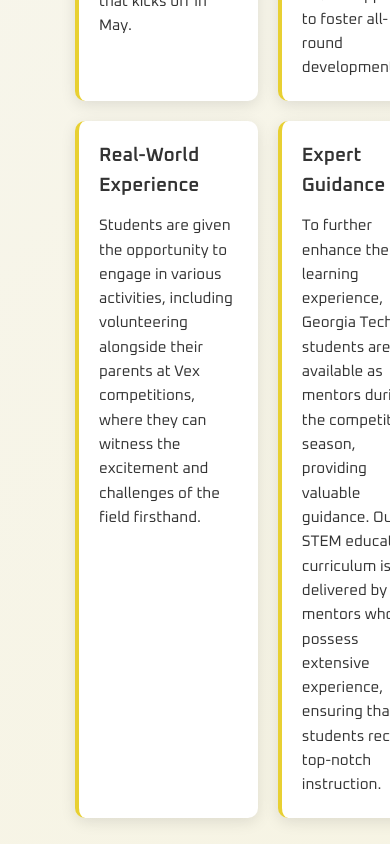
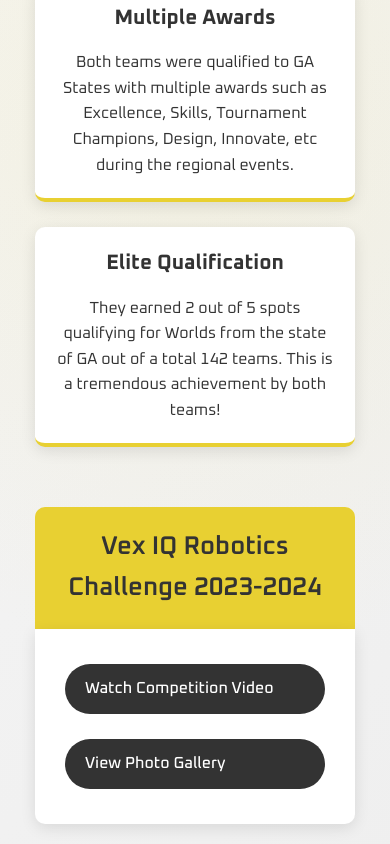
Before and after one commit to psreepada/re-imagined, a React (Vite) app: page / in a window 390 px wide. Shown: the part 1520-2364 px from the top of the page. Built offline with nearby package versions, Linux system fonts and the light colour scheme.

Commit message:
fix/style: mobile responsive for about section

```diff
--- a/package.json
+++ b/package.json
@@ -10,6 +10,7 @@
     "preview": "vite preview"
   },
   "dependencies": {
+    "@supabase/supabase-js": "^2.49.1",
     "react": "^19.0.0",
     "react-dom": "^19.0.0",
     "react-icons": "^5.5.0"
--- a/src/App.css
+++ b/src/App.css
@@ -295,24 +295,42 @@
 }
 
 @media (max-width: 768px) {
+  .about-content {
+    display: flex;
+    flex-direction: column;
+    gap: 20px;
+    text-align: center;
+  }
+
+  .about-image {
+    width: 100%;
+    max-width: 400px;
+    margin: 0 auto;
+  }
+
+  .about-text {
+    display: flex;
+    flex-direction: column;
+    gap: 15px;
+    width: 100%;
+  }
+
+  .about-card {
+    max-width: 100%;
+    padding: 20px;
+  }
+
   .about-cards-row {
     flex-direction: column;
     align-items: center;
   }
 
-  .about-cards-row .about-card {
-    max-width: 100%;
-  }
-
-  .program-image {
-    height: 150px;
-  }
-
-  .about-image-centered img {
-    max-height: 300px;
-    object-fit: cover;
+  .about-image img {
+    width: 100%;
+    height: auto;
   }
 }
+
 
 .program-section {
   background-color: var(--secondary-color);
--- a/src/App.tsx
+++ b/src/App.tsx
@@ -117,6 +117,51 @@
         </div>
       </header>
 
+      <section id="achievements" className="section achievement-section">
+        <div className="container">
+          <div className="achievement-container">
+            <div className="achievement-header">
+              <h2 className="section-title">CONGRATULATIONS</h2>
+              <div className="trophy-animation">
+                <div className="trophy">🏆</div>
+              </div>
+              <h3 className="achievement-subtitle">to the teams for VEX WORLDS 2024 QUALIFICATION!</h3>
+            </div>
+
+            <div className="achievement-cards">
+              <div className="achievement-card">
+                <h4>Team 770A & 770B</h4>
+                <p>Re-imagine Robotics Elementary Teams have qualified for 2024 VEX Worlds Championship during last Saturday's GA State Tournament.</p>
+              </div>
+
+              <div className="achievement-card">
+                <h4>Multiple Awards</h4>
+                <p>Both teams were qualified to GA States with multiple awards such as Excellence, Skills, Tournament Champions, Design, Innovate, etc during the regional events.</p>
+              </div>
+
+              <div className="achievement-card">
+                <h4>Elite Qualification</h4>
+                <p>They earned 2 out of 5 spots qualifying for Worlds from the state of GA out of a total 142 teams. This is a tremendous achievement by both teams!</p>
+              </div>
+            </div>
+
+            <div className="competition-info">
+              <div className="competition-banner">
+                <h3>Vex IQ Robotics Challenge 2023-2024</h3>
+              </div>
+              <div className="competition-links">
+                <a href="https://youtu.be/tuQ8Xz6yAdQ?si=9olNeEflpE3zy5_B" target="_blank" rel="noopener noreferrer" className="competition-link">
+                  Watch Competition Video
+                </a>
+                <a href="https://www.flickr.com/photos/recf/albums/72177720307990577" target="_blank" rel="noopener noreferrer" className="competition-link">
+                  View Photo Gallery
+                </a>
+              </div>
+            </div>
+          </div>
+        </div>
+      </section>
+
       <section id="about" className="section about-section">
         <div className="container">
           <h2 className="section-title">ABOUT THE PROGRAM</h2>
@@ -195,51 +240,6 @@
               <div className="program-content">
                 <img src={pic3} alt="Engineering Design Process" className="program-image" />
                 <p>Follow the rigorous Engineering Design Process throughout to think and work like an Engineer and learn real world STEM! Students iteratively design, build, test, and refine their solutions to complex problems.</p>
-              </div>
-            </div>
-          </div>
-        </div>
-      </section>
-
-      <section id="achievements" className="section achievement-section">
-        <div className="container">
-          <div className="achievement-container">
-            <div className="achievement-header">
-              <h2 className="section-title">CONGRATULATIONS</h2>
-              <div className="trophy-animation">
-                <div className="trophy">🏆</div>
-              </div>
-              <h3 className="achievement-subtitle">to the teams for VEX WORLDS 2024 QUALIFICATION!</h3>
-            </div>
-
-            <div className="achievement-cards">
-              <div className="achievement-card">
-                <h4>Team 770A & 770B</h4>
-                <p>Re-imagine Robotics Elementary Teams have qualified for 2024 VEX Worlds Championship during last Saturday's GA State Tournament.</p>
-              </div>
-
-              <div className="achievement-card">
-                <h4>Multiple Awards</h4>
-                <p>Both teams were qualified to GA States with multiple awards such as Excellence, Skills, Tournament Champions, Design, Innovate, etc during the regional events.</p>
-              </div>
-
-              <div className="achievement-card">
-                <h4>Elite Qualification</h4>
-                <p>They earned 2 out of 5 spots qualifying for Worlds from the state of GA out of a total 142 teams. This is a tremendous achievement by both teams!</p>
-              </div>
-            </div>
-
-            <div className="competition-info">
-              <div className="competition-banner">
-                <h3>Vex IQ Robotics Challenge 2023-2024</h3>
-              </div>
-              <div className="competition-links">
-                <a href="https://youtu.be/tuQ8Xz6yAdQ?si=9olNeEflpE3zy5_B" target="_blank" rel="noopener noreferrer" className="competition-link">
-                  Watch Competition Video
-                </a>
-                <a href="https://www.flickr.com/photos/recf/albums/72177720307990577" target="_blank" rel="noopener noreferrer" className="competition-link">
-                  View Photo Gallery
-                </a>
               </div>
             </div>
           </div>
```
Also changed, not shown: 1 other file (tests, documents, lock files or other folders).
